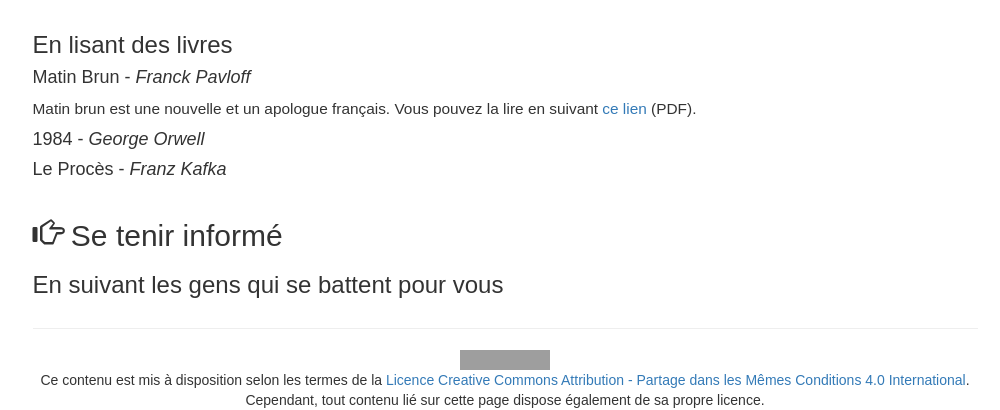
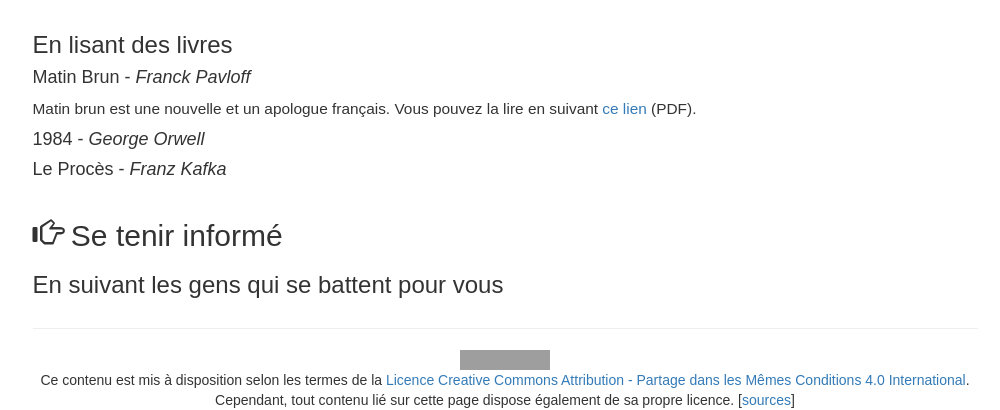
Before and after one commit to willdurand/jenairienacacher.fr, a Jekyll site: the page built from index.md, in a window 1280 px wide, cut to the strip 813-1223 px from the top of the page. Shown: the whole strip, without its empty margins (135-1135 px from the left). Built offline with Jekyll 4.4.1, drawn with Linux system fonts in a browser that asks for light colours; some web fonts are replaced; grey boxes are pictures that could not be loaded.

Commit message:
add link to sources

```diff
--- a/_layouts/default.html
+++ b/_layouts/default.html
@@ -32,6 +32,7 @@
                     <a rel="license" href="http://creativecommons.org/licenses/by-sa/4.0/">Licence
                     Creative Commons Attribution - Partage dans les Mêmes Conditions 4.0 International</a>.
                     Cependant, tout contenu lié sur cette page dispose également de sa propre licence.
+                    [<a href="https://github.com/willdurand/jenairienacacher.fr">sources</a>]
                 </div>
             </div>
         </div>
```
